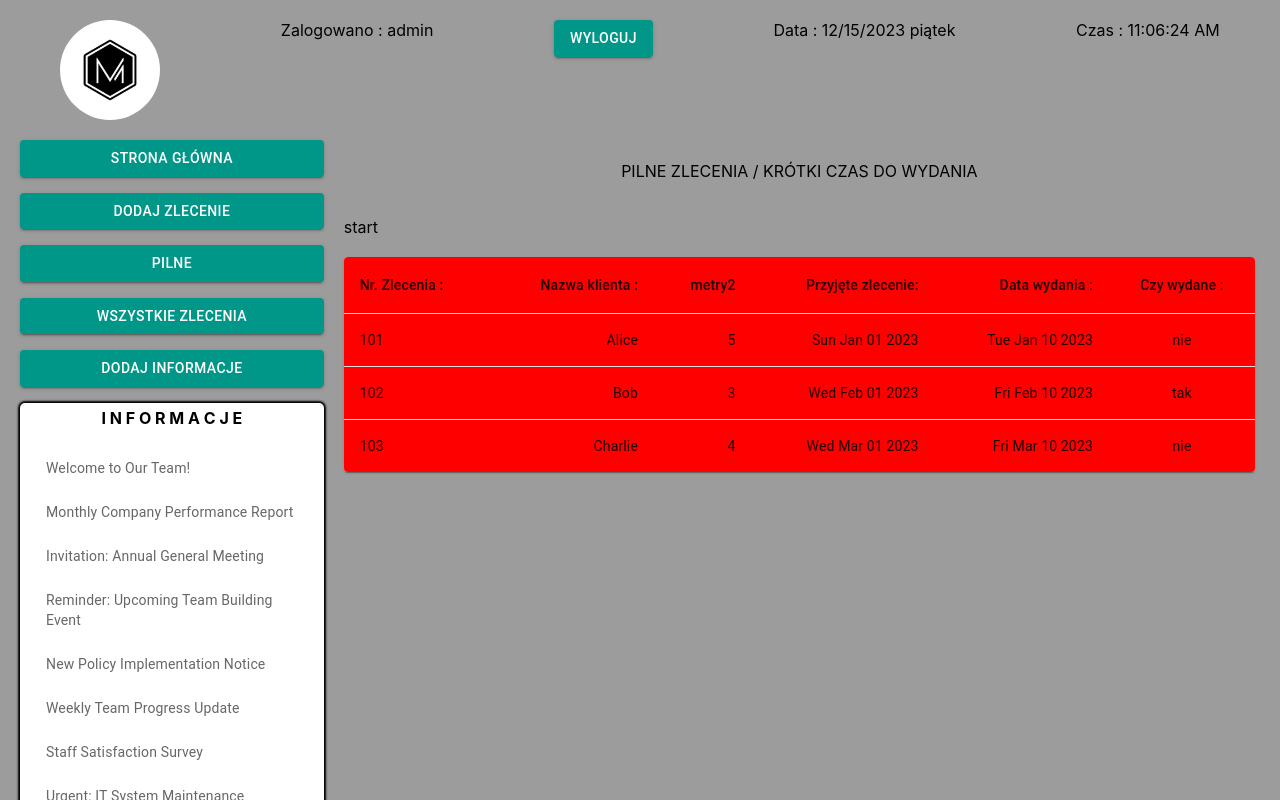
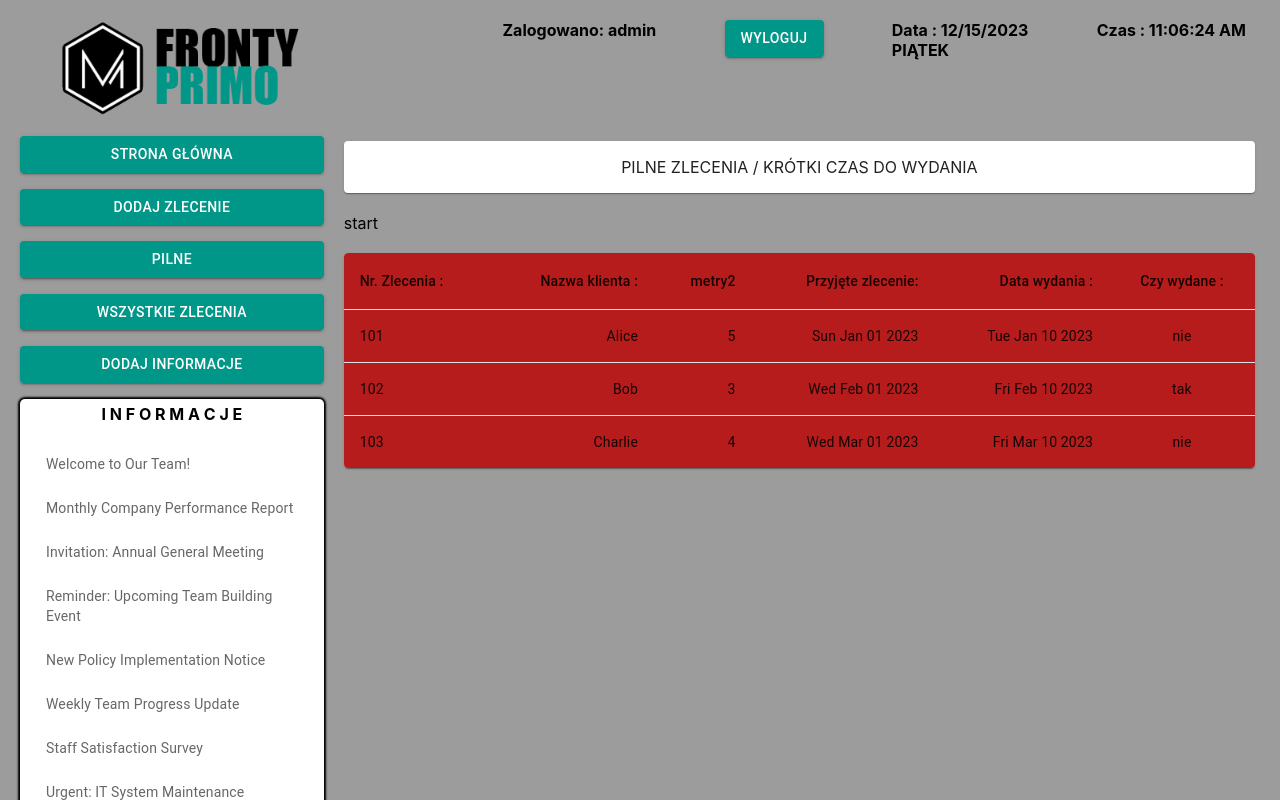
Before and after one commit to mowmikosmos1/primo-app, a React (Create React App) app: page / in a window 1280 px wide. Shown: the top 800 px of the page. Built offline with nearby package versions, Linux system fonts and the light colour scheme.

Commit message:
Change logo, modificate clock panel and aadd button to add order form

```diff
--- a/src/App.scss
+++ b/src/App.scss
@@ -9,8 +9,7 @@ header {
 
 }
 header .logo img {
-  width: 100px;
-  border-radius: 100px;
+  width:80%;
   display: flex;
   justify-content: center;
 
--- a/src/App.tsx
+++ b/src/App.tsx
@@ -3,7 +3,7 @@ import "./App.scss";
 import { OrdersList } from "./OrdersList";
 import Stack from "@mui/material/Stack";
 import Button from "@mui/material/Button";
-import logo from "./primologo1.jpg";
+import logo from "./primologo1.png";
 import { InboxList } from "./InboxList";
 import { createTheme, ThemeProvider } from "@mui/material/styles";
 import { teal, red } from "@mui/material/colors";
@@ -179,7 +179,9 @@ function App() {
           <img src={logo} alt="logo1" />
         </div>
 
-        <div className="UserPanel">Zalogowano : admin</div>
+        <div className="UserPanel">
+          <b>Zalogowano: admin</b>
+        </div>
         <div className="LogOut">
           <ThemeProvider theme={theme}>
             <Button variant="contained" color="primary">
@@ -187,6 +189,7 @@ function App() {
             </Button>
           </ThemeProvider>
         </div>
+
         <Clock />
       </header>
 
@@ -251,8 +254,9 @@ function App() {
           </div>
 
           <div className="tables">
-            <p>PILNE ZLECENIA / KRÓTKI CZAS DO WYDANIA</p>
-
+            <Paper>
+              <p>PILNE ZLECENIA / KRÓTKI CZAS DO WYDANIA</p>
+            </Paper>
             <ThemeProvider theme={theme}>
               {currentPage}
               <OrdersList orders={urgentOrders} urgent />
--- a/src/Clock.tsx
+++ b/src/Clock.tsx
@@ -25,9 +25,14 @@ export const Clock = () => {
   return (
     <>
       <div id="dateDisplay">
-        Data : {currentDate.toLocaleDateString()} {dayOfWeek}
+        <b>
+          Data : {currentDate.toLocaleDateString()}
+          <br></br> {dayOfWeek.toUpperCase()}
+        </b>
       </div>
-      <div id="timeDisplay">Czas : {currentDate.toLocaleTimeString()} </div>
+      <div id="timeDisplay">
+        <b>Czas : {currentDate.toLocaleTimeString()}</b>{" "}
+      </div>
     </>
   );
 };
--- a/src/OrderForm.tsx
+++ b/src/OrderForm.tsx
@@ -5,7 +5,7 @@ import { AdapterDayjs } from "@mui/x-date-pickers/AdapterDayjs";
 import { LocalizationProvider } from "@mui/x-date-pickers/LocalizationProvider";
 import { DatePicker } from "@mui/x-date-pickers/DatePicker";
 import { useState } from "react";
-
+import Button from "@mui/material/Button";
 // metry > 0
 // numer zlecenia: przynajmniej 1-6 znaków
 // nazwa klienta: -----
@@ -96,6 +96,13 @@ export const OrderForm = () => {
           <DatePicker label="Wydanie zlecenia" onChange={handleEndDateChange} />
         </DemoContainer>
       </LocalizationProvider>
+
+      <Button id="cancel" variant="contained" color="primary">
+        Anuluj
+      </Button>
+      <Button id="add" variant="contained" color="primary">
+        Dodaj
+      </Button>
     </Box>
   );
 };
--- a/src/OrdersList.tsx
+++ b/src/OrdersList.tsx
@@ -32,7 +32,7 @@ export const OrdersList = ({
     <TableContainer component={Paper}>
       <Table sx={{ minWidth: 650 }} aria-label="simple table">
         <TableHead>
-          <TableRow sx={{ backgroundColor: urgent ? "red" : "white" }}>
+          <TableRow sx={{ backgroundColor: urgent ? "#b71c1c" : "white" }}>
             <TableCell>Nr. Zlecenia : </TableCell>
             <TableCell align="right">Nazwa klienta : </TableCell>
             <TableCell align="right">metry2</TableCell>
@@ -47,7 +47,7 @@ export const OrdersList = ({
               key={order.id}
               sx={{
                 "&:last-child td, &:last-child th": { border: 0 },
-                backgroundColor: urgent ? "red" : "white",
+                backgroundColor: urgent ? "#b71c1c" : "white",
               }}
             >
               <TableCell component="th" scope="row">
```
Also changed, not shown: src/primologo1.png (added).
